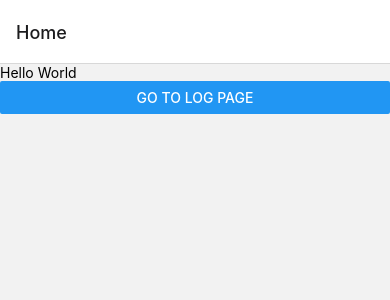
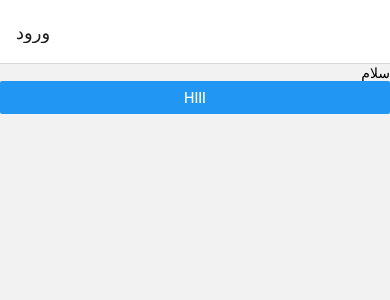
Before and after one commit to mohammadraufzahed/open-coffee, a React Native app: screen /Login in a window 390 px wide. Shown: the top 300 px of the page. Built offline with nearby package versions, Linux system fonts and the light colour scheme.

Commit message:
Added the base files

```diff
--- a/package.json
+++ b/package.json
@@ -24,7 +24,7 @@
     "@react-native-community/eslint-config": "^2.0.0",
     "@types/jest": "^28.1.0",
     "@types/react": "^18.0.10",
-    "@types/react-native": "^0.67.7",
+    "@types/react-native": "^0.67.8",
     "@types/react-test-renderer": "^18.0.0",
     "babel-jest": "^26.6.3",
     "eslint": "^7.32.0",
--- a/src/App.tsx
+++ b/src/App.tsx
@@ -2,7 +2,7 @@ import {NavigationContainer} from '@react-navigation/native';
 import {createNativeStackNavigator} from '@react-navigation/native-stack';
 import React from 'react';
 
-import {Button, Text, View} from 'react-native';
+import LoginPage from './pages/Authentication/Login.page';
 
 export type Props = {
   name: string;
@@ -14,37 +14,20 @@ const Stack = createNativeStackNavigator();
 const App: React.FC<Props> = () => {
   return (
     <NavigationContainer>
-      <Stack.Navigator initialRouteName="Home">
+      <Stack.Navigator
+        initialRouteName="Home"
+        screenOptions={{
+          animation: 'slide_from_right',
+          fullScreenGestureEnabled: true,
+        }}>
         <Stack.Screen
-          name="Home"
-          component={HomeScreen}
-          options={{title: 'Home'}}
-        />
-        <Stack.Screen
-          name="Log"
-          component={LogScreen}
-          options={{title: 'Log'}}
+          name="Login"
+          component={LoginPage}
+          options={{title: 'ورود', statusBarStyle: 'light'}}
         />
       </Stack.Navigator>
     </NavigationContainer>
   );
 };
 
-const HomeScreen: React.FC = () => {
-  return (
-    <View>
-      <Text>Hello World</Text>
-      <Button title="Go to log page" />
-    </View>
-  );
-};
-
-const LogScreen: React.FC = () => {
-  return (
-    <View>
-      <Text>Log</Text>
-    </View>
-  );
-};
-
 export default App;
--- /dev/null
+++ b/src/pages/Authentication/Login.page.tsx
@@ -0,0 +1,23 @@
+import {NativeStackScreenProps} from '@react-navigation/native-stack';
+import React, {useEffect} from 'react';
+import {Button, StyleSheet, Text} from 'react-native';
+import {SafeAreaView} from 'react-native-safe-area-context';
+import {RootNavigationType} from '../../types/RootNavigationType';
+const LoginPage: React.FC<NativeStackScreenProps<RootNavigationType>> = ({
+  navigation,
+}) => {
+  return (
+    <SafeAreaView style={styles.container}>
+      <Text>سلام</Text>
+      <Button title="Hiii" onPress={() => navigation.push('Login')} />
+    </SafeAreaView>
+  );
+};
+
+const styles = StyleSheet.create({
+  container: {
+    direction: 'rtl',
+  },
+});
+
+export default LoginPage;
--- /dev/null
+++ b/src/types/RootNavigationType.ts
@@ -0,0 +1,3 @@
+export type RootNavigationType = {
+  Login: any;
+};
```
Also changed, not shown: 2 other files (tests, documents, lock files or other folders).
